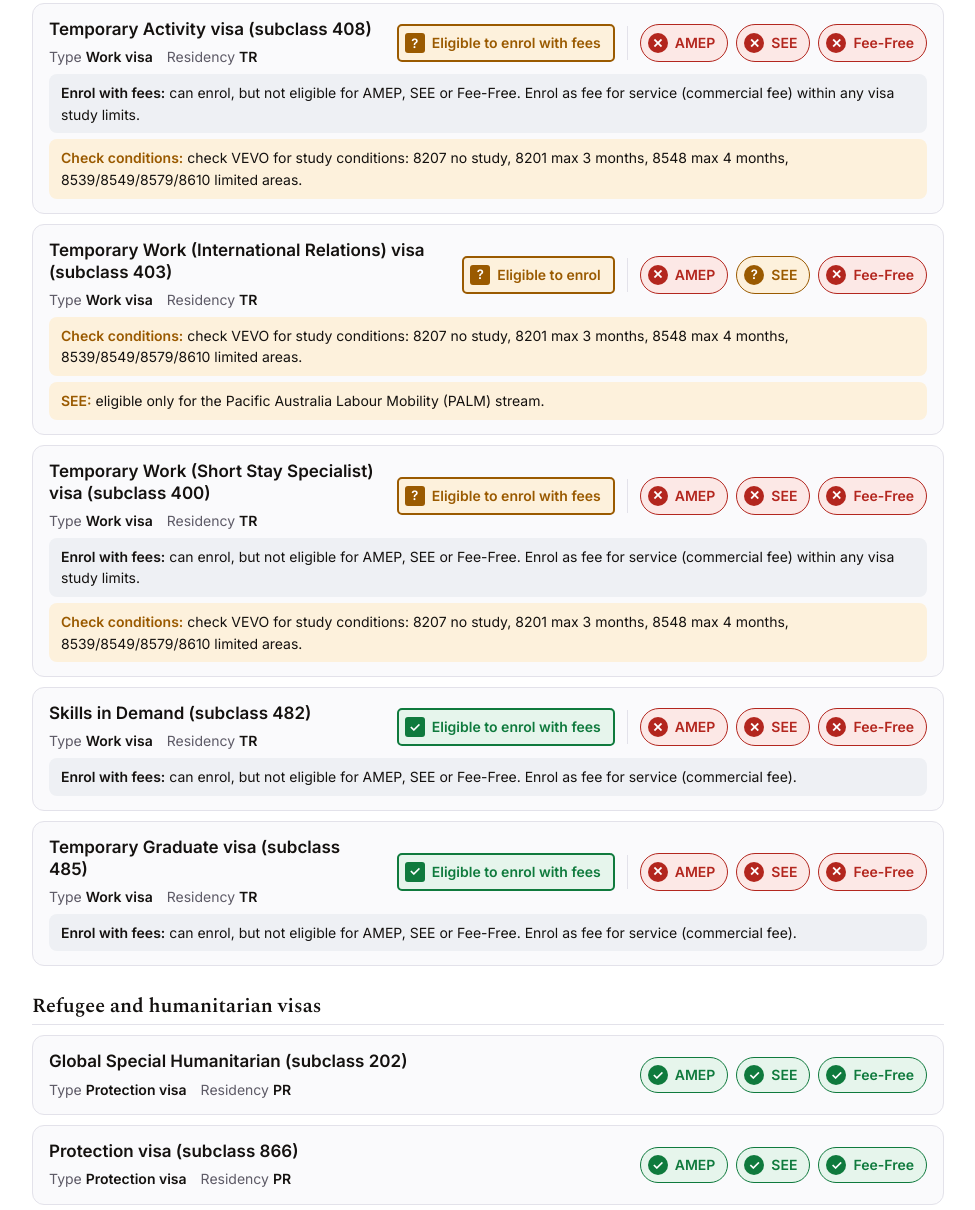
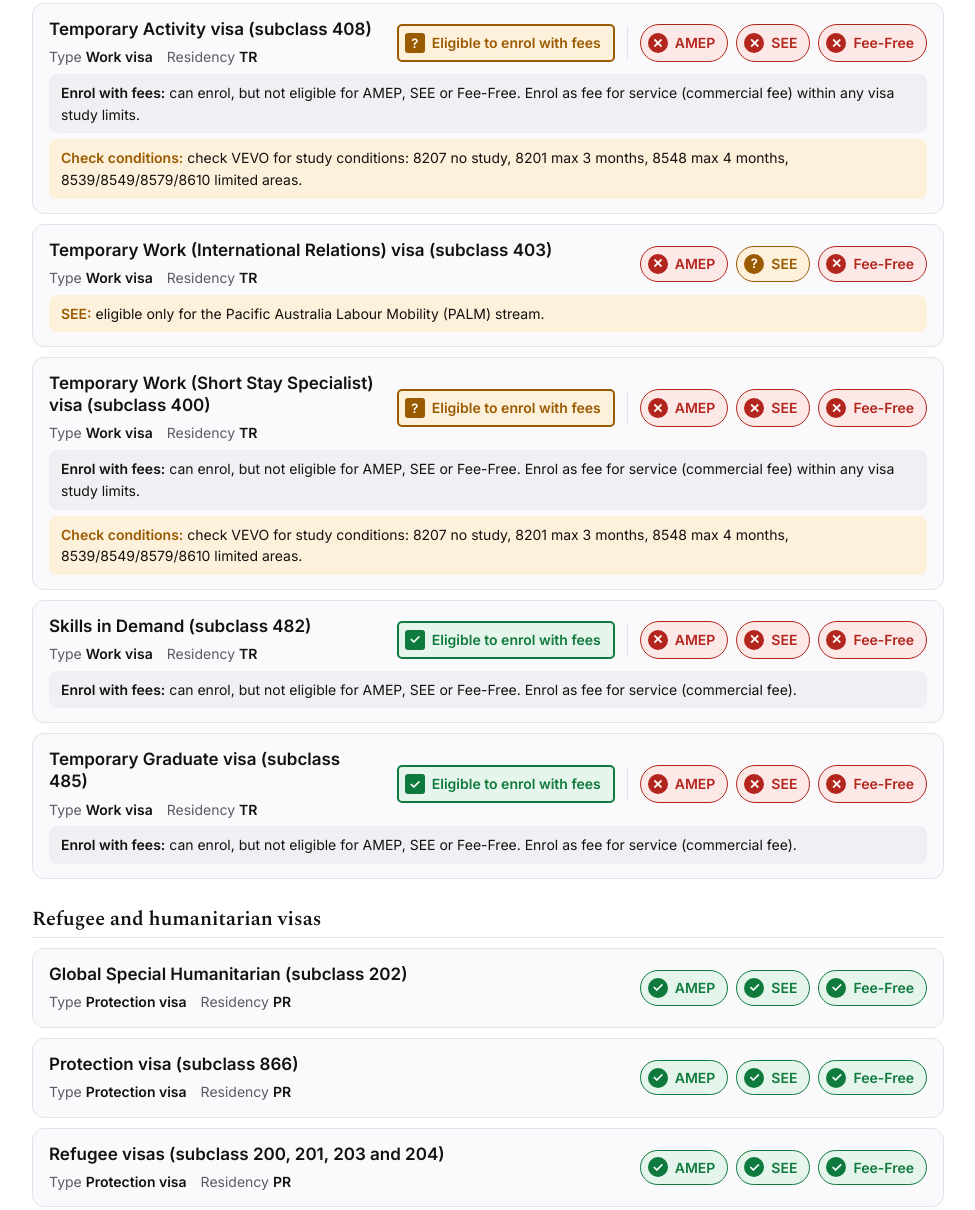
Before and after one commit to Gr8Teachers/admin, a plain HTML site: page VisaChecker/index.html in a window 1280 px wide. Shown: the part 6595-7805 px from the top of the page, without its empty margins (152-1127 px from the left). Drawn offline with nearby package versions, Linux system fonts and the light colour scheme.

Commit message:
Show enrolment tag only when no AMEP, SEE or Fee-Free eligibility
Co-Authored-By: Claude Opus 5.5 <noreply@anthropic.com>
Claude-Session: https://claude.ai/code/session_01URCfyuFGkTZU8TexmrHfxA

```diff
--- a/VisaChecker/index.html
+++ b/VisaChecker/index.html
@@ -112,7 +112,7 @@ mark{background:light-dark(#dfe2ff,#2a2f6b);color:inherit;border-radius:3px;padd
     <span><b>PR</b> Permanent resident</span>
     <span><b>TR</b> Temporary resident</span>
     <span><b>TR Protection</b> Temporary protection</span>
-    <span><b>Enrolment</b> Only shown when no funding applies, because a visa eligible for AMEP, SEE or Fee-Free is always eligible to enrol. Green: eligible to enrol ("with fees" means not eligible for AMEP, SEE or Fee-Free, so fee for service). Yellow: eligible to enrol, but the visa often has study conditions, check VEVO. Red: ineligible to enrol as a domestic student (Student visas, refer to TAFE NSW International). Based on the TAFE NSW Visa Holders TVH and PVH fact sheet, April 2026 V16.</span>
+    <span><b>Enrolment</b> Only shown when the visa isn't eligible for AMEP, SEE or Fee-Free. Green: eligible to enrol ("with fees" means not eligible for AMEP, SEE or Fee-Free, so fee for service). Yellow: eligible to enrol, but the visa often has study conditions, check VEVO. Red: ineligible to enrol as a domestic student (Student visas, refer to TAFE NSW International). Based on the TAFE NSW Visa Holders TVH and PVH fact sheet, April 2026 V16.</span>
     <span><b>AMEP</b> Aged 18+ with little or no English, and a permanent resident, an eligible temporary visa holder (AMEP list, Sept 2023), or a citizen who held an eligible visa in the past.</span>
     <span><b>SEE</b> Aged 15+ and left school, and an Australian citizen, a permanent visa holder, on a provisional or temporary visa with working rights and eligible for AMEP, or a Pacific Australia Labour Mobility (PALM) visa holder. Yellow means it depends on work rights or the visa stream.</span>
     <span><b>Fee free: check</b> Not in the source sheet. Confirm with the TAFE NSW fact sheet.</span>
@@ -125,7 +125,7 @@ const D=[["Electronic Travel Authority (subclass 601)","Visitor visa","TR","No",
 const V=D.map(([name,type,status,elig,cat,amep,see,study],i)=>{
   const k=elig==='Yes'?'y':elig.startsWith('Yes')?'c':elig==='Check'?'u':'n';
   const nums=(name.match(/\d{3}/g)||[]);
-  return{i,name,type,status,elig,cat,k,amep,see,study,pay:study!=='r'&&!amep&&!see&&k==='n',funded:!!amep||see==='PR'||see==='T'||k==='y',nums,hay:(name+' '+type+' '+status).toLowerCase()};
+  return{i,name,type,status,elig,cat,k,amep,see,study,pay:study!=='r'&&!amep&&!see&&k==='n',funded:!!amep||!!see||k!=='n',nums,hay:(name+' '+type+' '+status).toLowerCase()};
 });
 const cats=[...new Set(V.map(v=>v.cat))];
 const sel=document.getElementById('cat'),q=document.getElementById('q'),out=document.getElementById('out'),count=document.getElementById('count'),clr=document.getElementById('clear');
```
